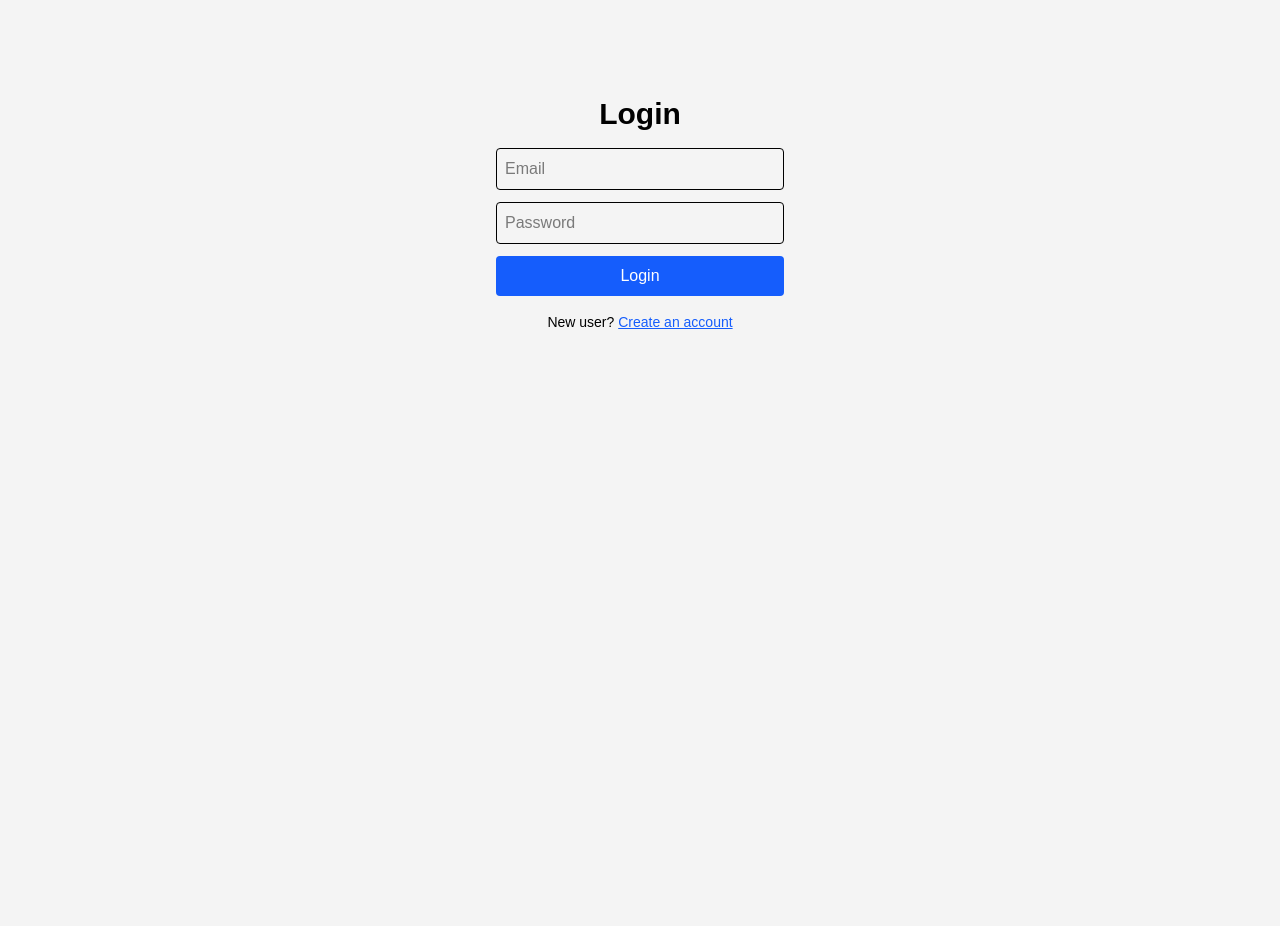
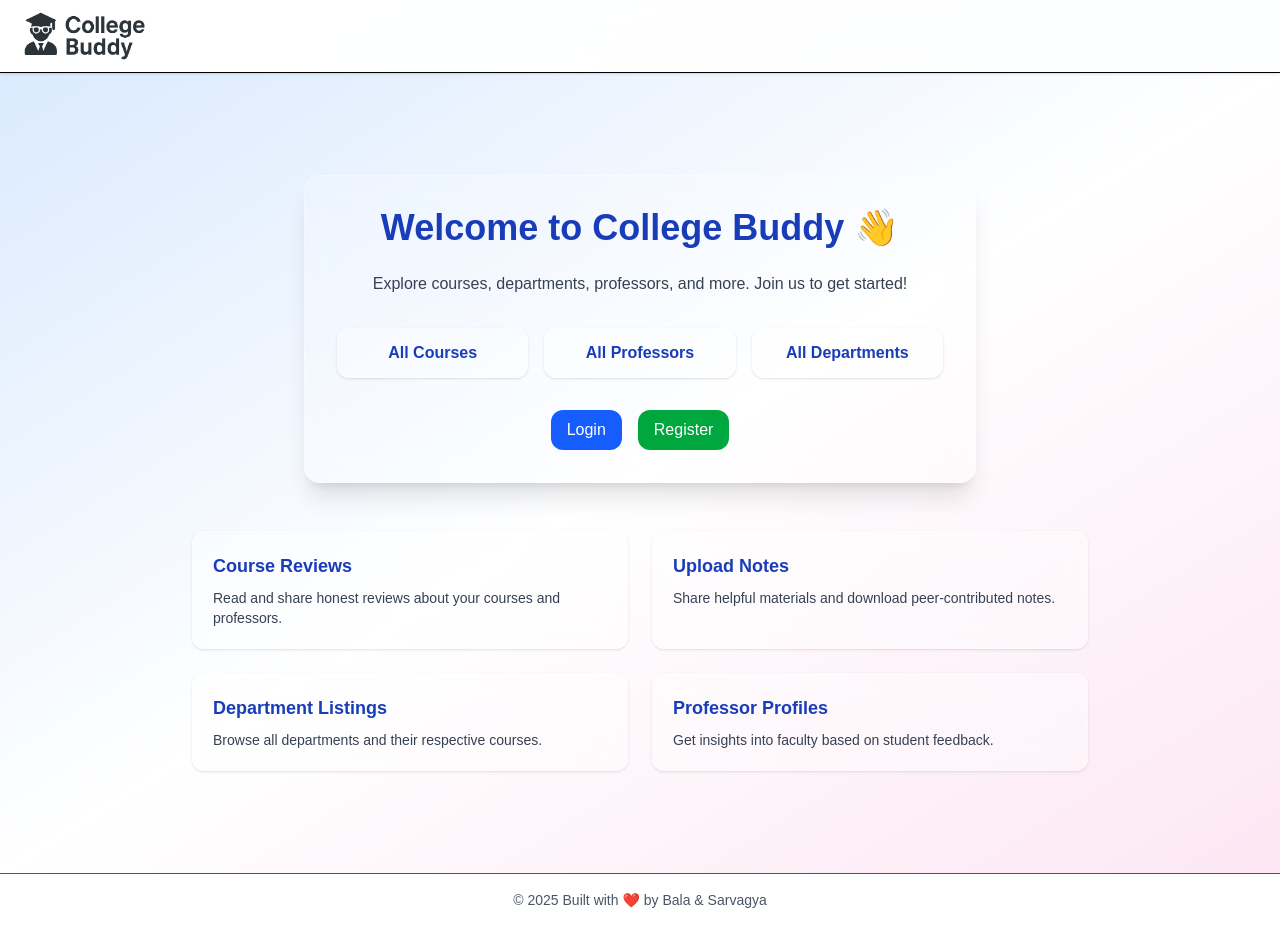
Before and after one commit to sarvagya1201/college-buddy, a React (Vite) app in the folder client/: page / in a window 1280 px wide. Before the commit the page ends 800 px from the top, so only its background shows below. Built offline with nearby package versions, Linux system fonts and the light colour scheme; no server answers.

Commit message:
home improved

```diff
--- a/client/package.json
+++ b/client/package.json
@@ -13,6 +13,7 @@
     "@tailwindcss/vite": "^4.1.11",
     "axios": "^1.10.0",
     "cookie-parser": "^1.4.7",
+    "framer-motion": "^12.23.3",
     "react": "^19.1.0",
     "react-dom": "^19.1.0",
     "react-icons": "^5.5.0",
--- a/client/src/App.jsx
+++ b/client/src/App.jsx
@@ -1,37 +1,35 @@
-import { useState } from 'react'
-import './App.css'
+import { useState } from "react";
+import "./App.css";
 import { BrowserRouter as Router, Routes, Route } from "react-router-dom";
 import Login from "./pages/Login";
 import Dashboard from "./pages/Dashboard";
 import Register from "./pages/Register";
 import AuthProvider from "./context/authContext.jsx";
-import Home from "./pages/Home.jsx";
+import CourseList from "./pages/CourseList.jsx";
 import Departments from "./pages/Departments";
 import DepartmentCourses from "./pages/DepartmentCourses";
 import Professors from "./pages/Professors";
 import CourseDetail from "./pages/CourseDetails.jsx";
+import Landing from "./pages/Landing.jsx";
 
 function App() {
-
-
   return (
     <AuthProvider>
       <Router>
         <Routes>
-          <Route path="/" element={<Login />} />
+          <Route path="/" element={<Landing />} />
           <Route path="/login" element={<Login />} />
           <Route path="/register" element={<Register />} />
           <Route path="/dashboard" element={<Dashboard />} />
-          <Route path="/home" element={<Home />} />
+          <Route path="/courses" element={<CourseList />} />
           <Route path="/departments" element={<Departments />} />
           <Route path="/departments/:code" element={<DepartmentCourses />} />
           <Route path="/professors" element={<Professors />} />
           <Route path="/courses/:id" element={<CourseDetail />} />
-
         </Routes>
       </Router>
     </AuthProvider>
-  )
+  );
 }
 
-export default App
+export default App;
--- a/client/src/components/Layout.jsx
+++ b/client/src/components/Layout.jsx
@@ -1,70 +1,95 @@
 import { useContext } from "react";
-import { useNavigate } from "react-router-dom";
+import { useNavigate, useLocation } from "react-router-dom";
 import { AuthContext } from "../context/authContext";
 
 export default function Layout({ children }) {
   const { user, logout } = useContext(AuthContext);
   const navigate = useNavigate();
+  const location = useLocation();
+
+  const isLandingPage = location.pathname === "/";
 
   return (
-    <div className="flex flex-col min-h-screen bg-gray-50">
+    <div className="flex flex-col min-h-screen bg-gradient-to-br from-white to-blue-50">
       {/* Header */}
-      <header className="flex justify-between items-center p-4 bg-white shadow-md sticky top-0 z-10">
-        {/* Left Side: Logo + Nav */}
-        <div className="flex items-center gap-4">
-          <h1
-            onClick={() => navigate("/home")}
-            className="text-2xl font-bold text-blue-600 cursor-pointer"
-          >
-            {/* Logo Image */}
+      <header className="backdrop-blur-md bg-white/70 sticky top-0 z-10 border-b shadow-sm px-6 py-3 flex justify-between items-center">
+        {/* Left: Logo + Nav */}
+        <div className="flex items-center gap-3">
           <img
             src="/logo.png"
-              alt="College Buddy Logo"
-              className="h-12 w-auto object-contain"
+            alt="College Buddy"
+            className="h-12 w-auto object-contain cursor-pointer"
+            onClick={() => navigate("/")}
           />
-            {/* OE Review */}
+          <h1
+            className="text-xl font-bold text-blue-700 cursor-pointer"
+            onClick={() => navigate("/")}
+          >
           </h1>
+
+          {/* Conditionally render nav buttons */}
+          {!isLandingPage && (
+            <>
               <button
                 onClick={() => navigate("/departments")}
-            className="px-4 py-1 bg-blue-600 text-white rounded hover:bg-blue-700 font-semibold cursor-pointer"
+                className="text-sm px-3 py-1 bg-blue-600 text-white rounded hover:bg-blue-700 transition"
               >
                 Departments
               </button>
               <button
                 onClick={() => navigate("/professors")}
-            className="px-4 py-1 bg-blue-600 text-white rounded hover:bg-blue-700 font-semibold cursor-pointer"
+                className="text-sm px-3 py-1 bg-blue-600 text-white rounded hover:bg-blue-700 transition"
               >
                 Professors
               </button>
+            </>
+          )}
         </div>
 
-        {/* Right Side: User Info + Actions + Logo */}
-        <div className="flex items-center gap-4">
-          {user && (
+        {/* Right: Auth Buttons */}
+        <div className="flex items-center gap-3">
+          {user ? (
             <>
-              <span className="text-sm text-gray-700">Hello, {user.name}</span>
+              <span className="text-sm text-gray-700">Hi, {user.name}</span>
               <button
                 onClick={() => navigate("/dashboard")}
-                className="px-4 py-1 bg-blue-600 text-white rounded hover:bg-blue-700 transition cursor-pointer font-semibold"
+                className="text-sm px-3 py-1 bg-blue-600 text-white rounded hover:bg-blue-700"
               >
                 Dashboard
               </button>
               <button
                 onClick={logout}
-                className="px-4 py-1 bg-red-500 text-white rounded hover:bg-red-600 transition cursor-pointer font-semibold"
+                className="text-sm px-3 py-1 bg-red-500 text-white rounded hover:bg-red-600"
               >
                 Logout
               </button>
             </>
+          ) : (
+            !isLandingPage && (
+              <>
+                <button
+                  onClick={() => navigate("/login")}
+                  className="text-sm px-3 py-1 bg-blue-500 text-white rounded hover:bg-blue-600"
+                >
+                  Login
+                </button>
+                <button
+                  onClick={() => navigate("/register")}
+                  className="text-sm px-3 py-1 bg-green-500 text-white rounded hover:bg-green-600"
+                >
+                  Register
+                </button>
+              </>
+            )
           )}
         </div>
       </header>
 
-      {/* Page Content */}
+      {/* Main Content */}
       <main className="flex-1">{children}</main>
 
       {/* Footer */}
-      <footer className="text-center text-sm font-bold text-gray-600 py-4 border-t bg-white">
+      <footer className="text-center text-sm font-medium text-gray-600 py-4 bg-white border-t">
         © {new Date().getFullYear()} Built with ❤️ by Bala & Sarvagya
       </footer>
     </div>
--- a/client/src/pages/Home.jsx
+++ b/client/src/pages/CourseList.jsx
@@ -1,4 +1,3 @@
-// client/src/pages/Home.jsx
 import { useContext, useEffect, useState } from "react";
 import { AuthContext } from "../context/authContext";
 import api from "../api/axios";
--- /dev/null
+++ b/client/src/pages/Landing.jsx
@@ -0,0 +1,115 @@
+import { motion } from "framer-motion";
+import { Link } from "react-router-dom";
+import Layout from "../components/Layout";
+import { useContext } from "react";
+import { AuthContext } from "../context/authContext";
+
+export default function Landing() {
+  const { authenticated } = useContext(AuthContext);
+
+  const fadeIn = {
+    hidden: { opacity: 0, y: 30 },
+    visible: (i) => ({
+      opacity: 1,
+      y: 0,
+      transition: { delay: i * 0.15 },
+    }),
+  };
+
+  const features = [
+    {
+      title: "Course Reviews",
+      description: "Read and share honest reviews about your courses and professors."
+    },
+    {
+      title: "Upload Notes",
+      description: "Share helpful materials and download peer-contributed notes."
+    },
+    {
+      title: "Department Listings",
+      description: "Browse all departments and their respective courses."
+    },
+    {
+      title: "Professor Profiles",
+      description: "Get insights into faculty based on student feedback."
+    }
+  ];
+
+  return (
+    <Layout>
+      <div className="min-h-screen flex flex-col items-center justify-center bg-gradient-to-br from-blue-100 via-white to-pink-100 p-4">
+        <motion.div
+          initial={{ opacity: 0, scale: 0.95 }}
+          animate={{ opacity: 1, scale: 1 }}
+          transition={{ duration: 0.5 }}
+          className="max-w-2xl w-full bg-white/20 backdrop-blur-md rounded-2xl shadow-xl border border-white/30 p-8 text-center"
+        >
+          <motion.h1
+            className="text-4xl font-extrabold text-blue-800 mb-6"
+            initial={{ opacity: 0, y: -20 }}
+            animate={{ opacity: 1, y: 0 }}
+            transition={{ duration: 0.5 }}
+          >
+            Welcome to College Buddy 👋
+          </motion.h1>
+
+          <motion.p
+            className="text-gray-700 mb-8"
+            initial={{ opacity: 0 }}
+            animate={{ opacity: 1 }}
+            transition={{ delay: 0.3 }}
+          >
+            Explore courses, departments, professors, and more. Join us to get started!
+          </motion.p>
+
+          {/* Main Links */}
+          <div className="grid grid-cols-1 md:grid-cols-3 gap-4 mb-8">
+            <motion.div custom={0} initial="hidden" animate="visible" variants={fadeIn}>
+              <Link to="/courses" className="block px-4 py-3 bg-white/30 hover:bg-white/50 text-blue-800 font-semibold rounded-xl border border-white/40 shadow transition">
+                All Courses
+              </Link>
+            </motion.div>
+            <motion.div custom={1} initial="hidden" animate="visible" variants={fadeIn}>
+              <Link to="/professors" className="block px-4 py-3 bg-white/30 hover:bg-white/50 text-blue-800 font-semibold rounded-xl border border-white/40 shadow transition">
+                All Professors
+              </Link>
+            </motion.div>
+            <motion.div custom={2} initial="hidden" animate="visible" variants={fadeIn}>
+              <Link to="/departments" className="block px-4 py-3 bg-white/30 hover:bg-white/50 text-blue-800 font-semibold rounded-xl border border-white/40 shadow transition">
+                All Departments
+              </Link>
+            </motion.div>
+          </div>
+
+          {/* Auth Links */}
+          {!authenticated && (
+            <div className="flex justify-center gap-4">
+              <Link to="/login" className="px-4 py-2 bg-blue-600 text-white rounded-xl hover:bg-blue-700">
+                Login
+              </Link>
+              <Link to="/register" className="px-4 py-2 bg-green-600 text-white rounded-xl hover:bg-green-700">
+                Register
+              </Link>
+            </div>
+          )}
+        </motion.div>
+
+        {/* Static Features */}
+        <div className="mt-12 grid gap-6 md:grid-cols-2 w-full max-w-4xl">
+          {features.map((feature, i) => (
+            <motion.div
+              key={feature.title}
+              initial={{ opacity: 0, y: 20 }}
+              animate={{ opacity: 1, y: 0 }}
+              transition={{ delay: 0.4 + i * 0.2 }}
+              className="bg-white/40 backdrop-blur-md p-5 rounded-xl border border-white/30 shadow"
+            >
+              <h3 className="text-lg font-bold text-blue-800 mb-2">{feature.title}</h3>
+              <p className="text-sm text-gray-700">{feature.description}</p>
+            </motion.div>
+          ))}
+        </div>
+      </div>
+    </Layout>
+  );
+}
--- a/client/src/pages/Login.jsx
+++ b/client/src/pages/Login.jsx
@@ -15,7 +15,7 @@ export default function Login() {
 
     const res = await login(email, password);
     if (res.success) {
-      navigate("/home");
+      navigate("/");
     } else {
       const err = res.error;
       if (err === "User not found") setMsg("User doesn’t exist");
```
Also changed, not shown: 1 other file (tests, documents, lock files or other folders). Lines whose indentation alone changed are shown as unchanged.
